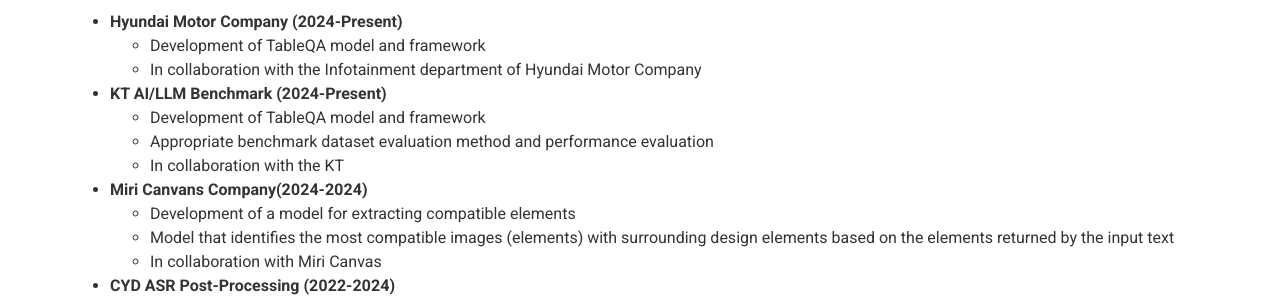
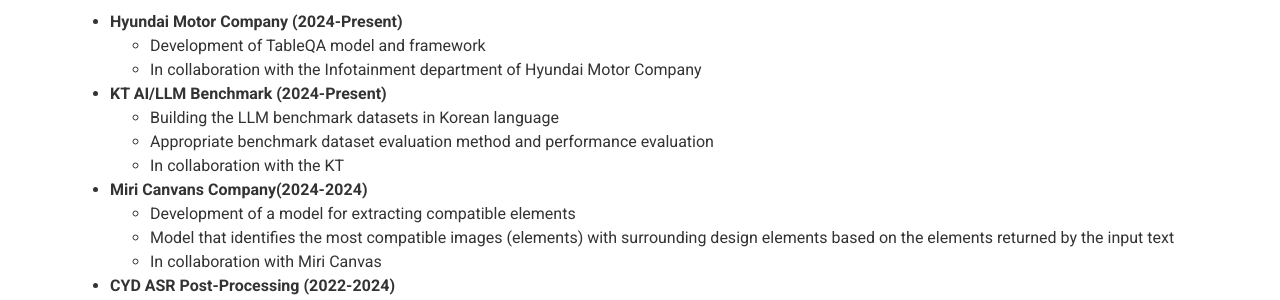
Before and after one commit to seonminkoo/seonminkoo.github.io, a Jekyll site: the page built from index.md, in a window 1280 px wide and 900 px high, scrolled down 3737 px. Shown: the part 152-452 px from the top of the window. Built offline with Jekyll 4.4.1, drawn with Linux system fonts in a browser that asks for light colours; nearby versions of some CDN libraries.

Commit message:
Update _config.yml

```diff
--- a/_config.yml
+++ b/_config.yml
@@ -238,7 +238,7 @@ content:
         - In collaboration with the Infotainment department of Hyundai Motor Company
 
       - **KT AI/LLM Benchmark (2024-Present)**
-        - Development of TableQA model and framework
+        - Building the LLM benchmark datasets in Korean language
         - Appropriate benchmark dataset evaluation method and performance evaluation
         - In collaboration with the KT
 
```
